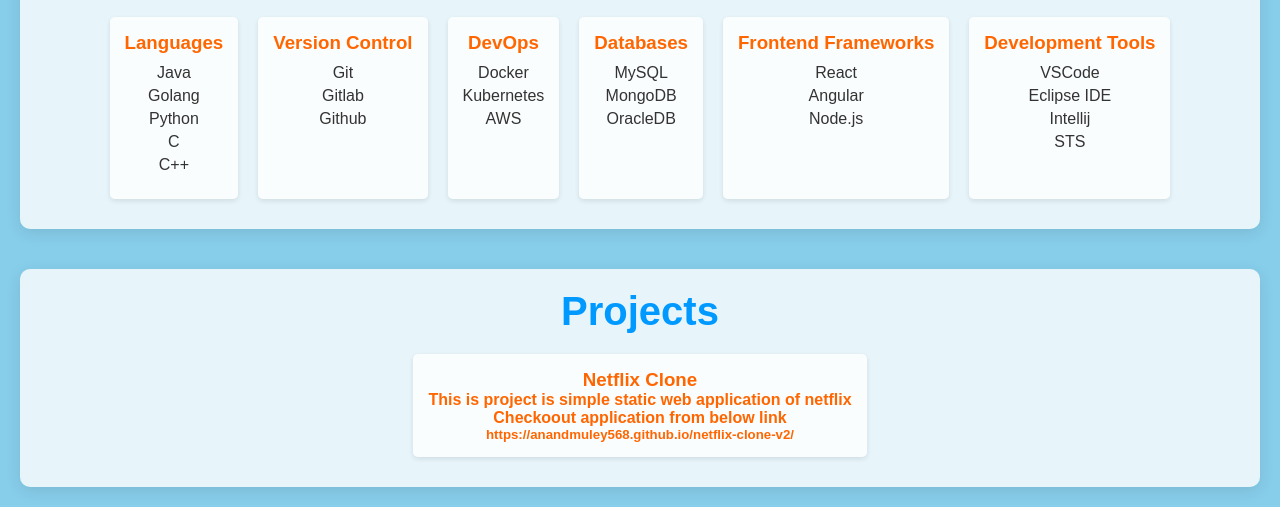
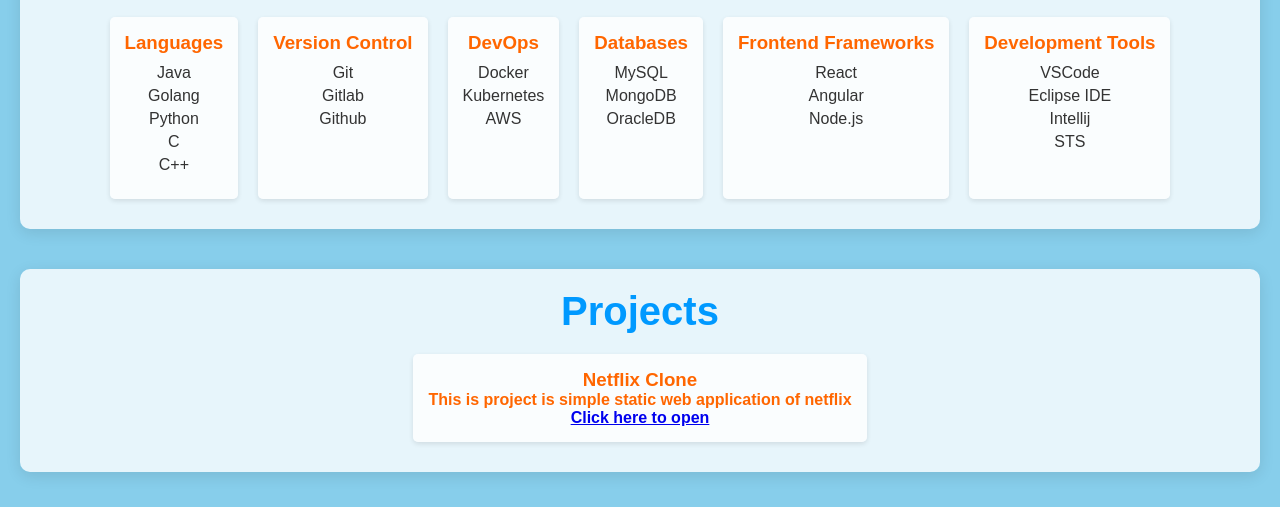
Before and after one commit to anandmuley568/Anand-Portfolio, a plain HTML site: page index.html in a window 1280 px wide. Shown: the part 471-978 px from the top of the page. Drawn offline with Linux system fonts and the light colour scheme.

Commit message:
Update index.html

```diff
--- a/index.html
+++ b/index.html
@@ -185,7 +185,8 @@
         <div class="card">
             <h3>Netflix Clone</h3>
              <h4> This is project is simple static web application of netflix</h4>
-			 <h4> Checkoout application from below link </h4>
-			 <h5> https://anandmuley568.github.io/netflix-clone-v2/ </h5>
+			 <h4><a href="https://www.example.com">Click here to open</a></h4>
+			 <!-- <h5> https://anandmuley568.github.io/netflix-clone-v2/ </h5> -->
+			<!-- <a href="https://www.example.com">Visit Example Website</a> -->
     </div>
 </section>
```
